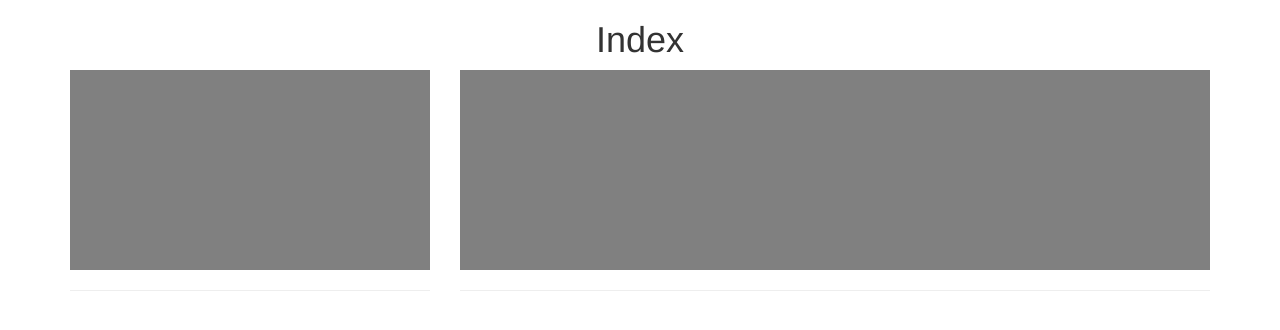
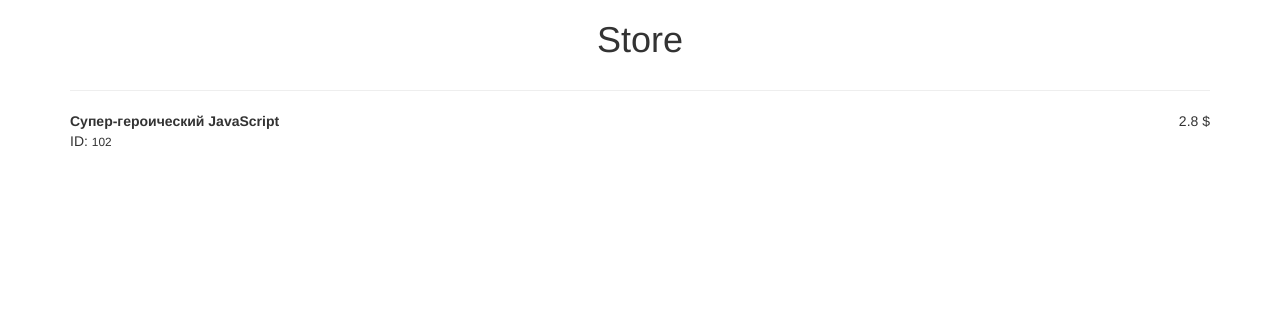
Before and after one commit to Culttm/ang, a website: page app/index.html in a window 1280 px wide. Drawn offline with nearby package versions, Linux system fonts and the light colour scheme.

Commit message:
add js watch & add first test angular expression

```diff
--- a/app/index.html
+++ b/app/index.html
@@ -1,5 +1,5 @@
 <!DOCTYPE html>
-<html lang="ru">
+<htm ng-app="app" lang="ru">
 	<head>
 		<meta charset="utf-8">
 		<meta http-equiv="X-UA-Compatible" content="IE=edge">
@@ -17,23 +17,30 @@
 			<script src="https://oss.maxcdn.com/libs/respond.js/1.4.2/respond.min.js"></script>
 		<![endif]-->
 	</head>
-	<body>
-		<h1 class="text-center">Index</h1>
-		<div class="container">
+	<body >
+		<h1 class="text-center">Store</h1>
+		<div   ng-controller="StoreController as item"  class="container">
+			<hr>
 			<div class="row">
-				<div class="col-md-4">
-					<div class="section"></div>
-					<hr>
+				<div class="col-sm-8">
+ 					<div><b>{{ item.element.name }}</b></div>
+ 					<div>ID: <small>{{item.element.id}}</small></div>
 				</div>
-				<div class="col-md-8">
-					<div class="section"></div>
-					<hr>
+				<div class="col-sm-4 text-right">
+					 <div class="price"> {{item.element.price}} $</div>
 				</div>
 			</div>
 		</div>
+
 		<!-- jQuery -->
 		<script src="vendors/jquery/dist/jquery.min.js"></script>
 		<!-- Bootstrap JavaScript -->
 		<script src="vendors/bootstrap/dist/js/bootstrap.min.js"></script>
+
+		<!-- Angular -->
+		<script src="vendors/angular/angular.min.js"></script>
+
+		<!-- App -->
+		<script src="js/app.js"></script>
 	</body>
 </html>
--- /dev/null
+++ b/app/js/app.js
@@ -0,0 +1,20 @@
+(function(){
+
+
+	var app = angular.module('app', []);
+
+		var elem = {
+			name : 'Супер-героический JavaScript',
+			id : 102,
+			price : 2.80
+		}
+
+
+		app.controller('StoreController', function(){
+			this.element = elem;
+		})
+
+
+
+
+})();
```
Also changed, not shown: gulpfile.js (+10 -3 lines).
